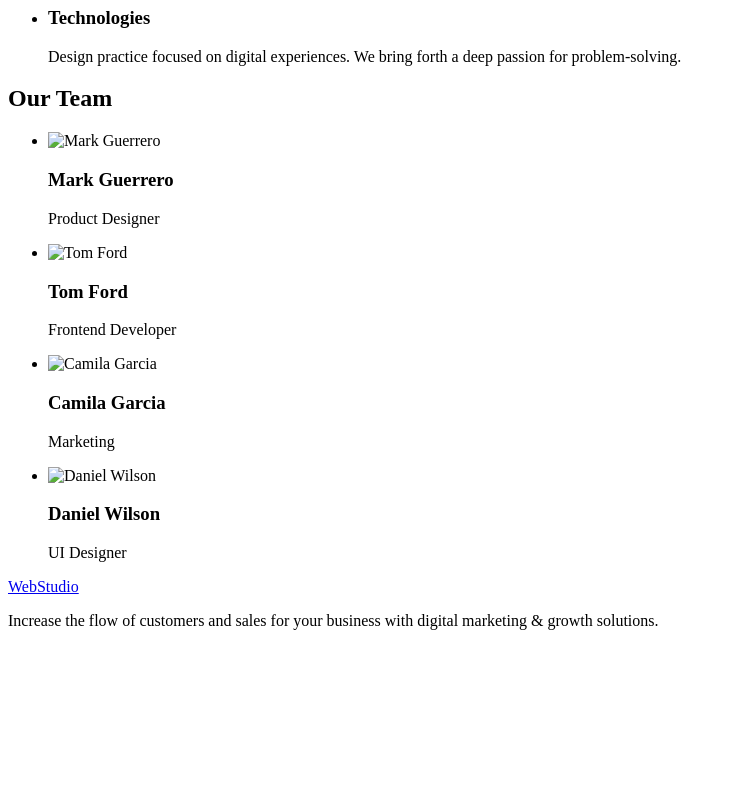
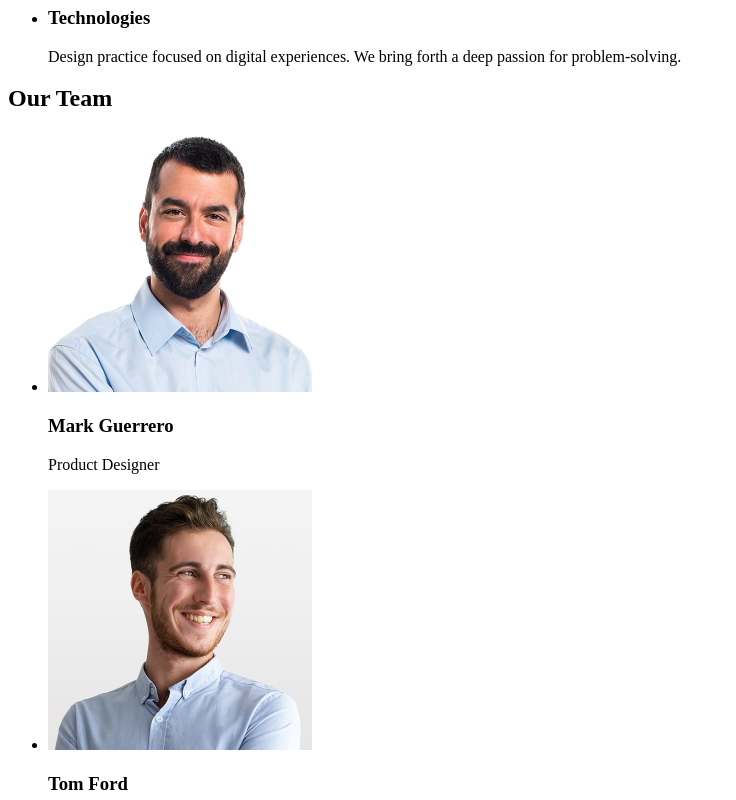
Before and after one commit to Frame53YY/goit-markup-hw-01, a plain HTML site: page index.html in a window 1280 px wide. Shown: the part 480-1280 px from the top of the page, without its empty margins (0-736 px from the left). Before the commit the page ends 1126 px from the top, so only its background shows below. Drawn offline with Linux system fonts and the light colour scheme.

Commit message:
add images

```diff
--- a/index.html
+++ b/index.html
@@ -71,22 +71,42 @@
         <h2>Our Team</h2>
         <ul>
           <li>
-            <img src="" alt="Mark Guerrero" />
+            <img
+              src="./images/mark.jpg"
+              alt="Mark Guerrero"
+              width="264"
+              height="260"
+            />
             <h3>Mark Guerrero</h3>
             <p>Product Designer</p>
           </li>
           <li>
-            <img src="" alt="Tom Ford" />
+            <img
+              src="/images/tom.jpg"
+              alt="Tom Ford"
+              width="264"
+              height="260"
+            />
             <h3>Tom Ford</h3>
             <p>Frontend Developer</p>
           </li>
           <li>
-            <img src="" alt="Camila Garcia" />
+            <img
+              src="/images/camila.jpg"
+              alt="Camila Garcia"
+              width="264"
+              height="260"
+            />
             <h3>Camila Garcia</h3>
             <p>Marketing</p>
           </li>
           <li>
-            <img src="" alt="Daniel Wilson" />
+            <img
+              src="/images/daniel.jpg"
+              alt="Daniel Wilson"
+              width="264"
+              height="260"
+            />
             <h3>Daniel Wilson</h3>
             <p>UI Designer</p>
           </li>
```
Also changed, not shown: images/camila.jpg (added), images/daniel.jpg (added), images/mark.jpg (added), images/tom.jpg (added).
